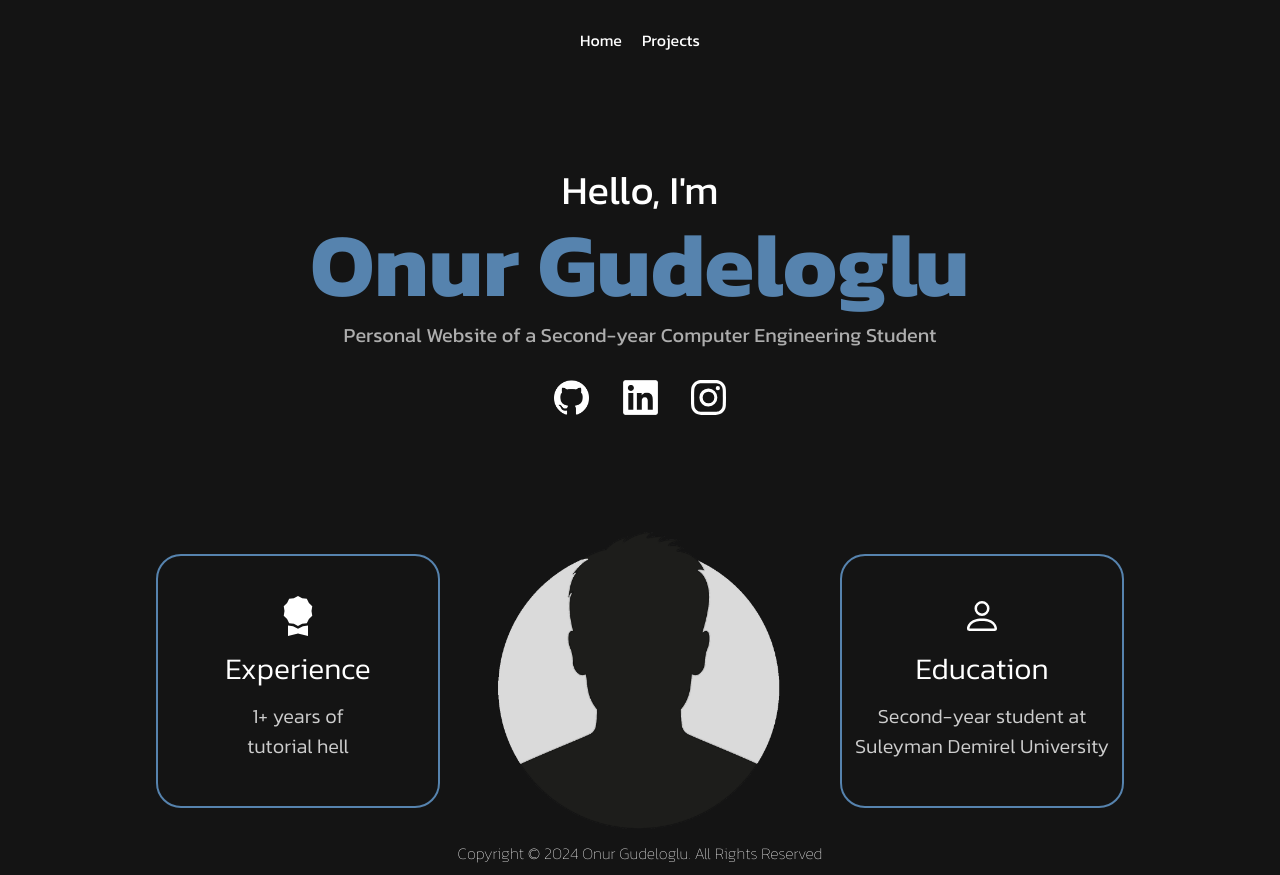
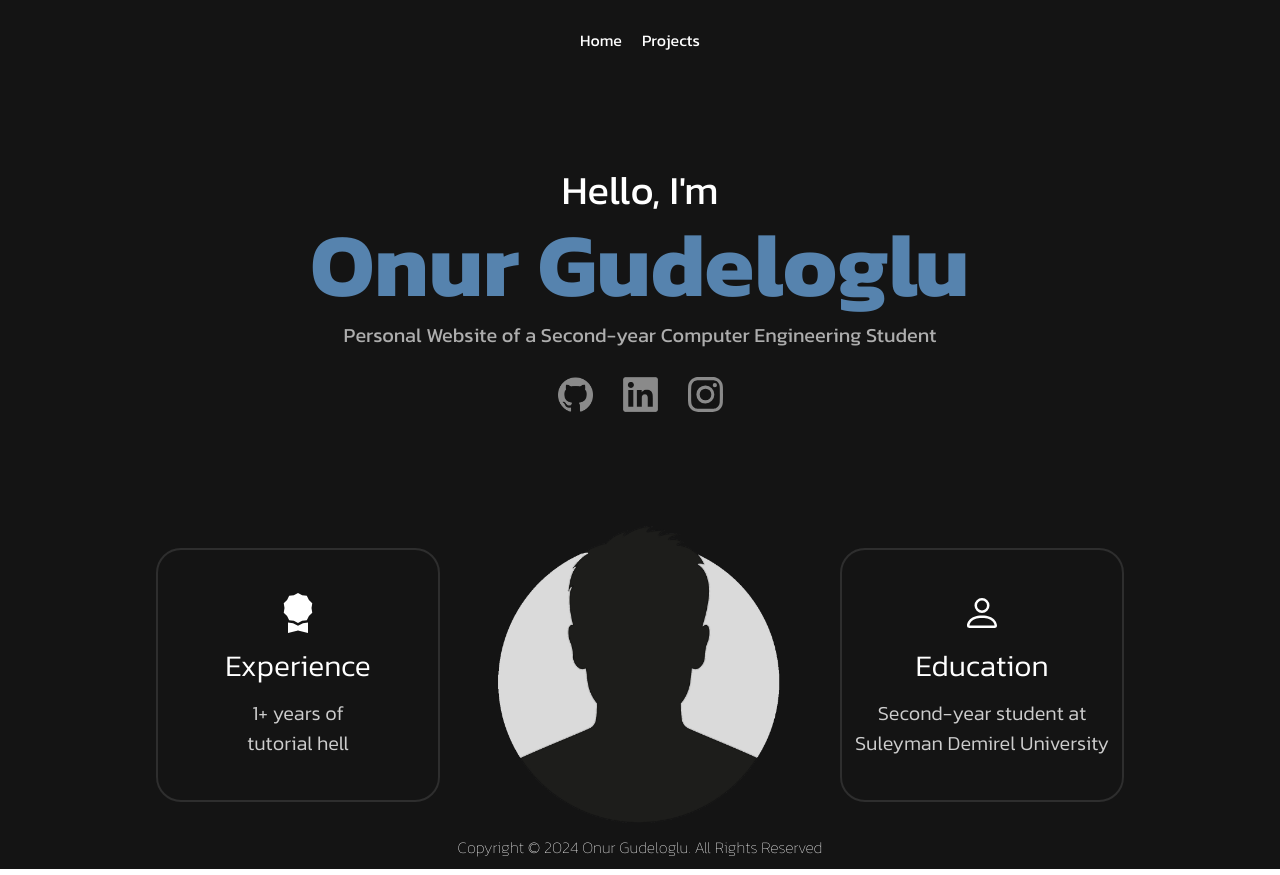
Before and after one commit to Fanitonia/personal-website, a plain HTML site: page index.html in a window 1280 px wide. Drawn offline with Linux system fonts and the light colour scheme.

Commit message:
improvements

```diff
--- a/index.html
+++ b/index.html
@@ -6,6 +6,7 @@
     <title>Onur Gudeloglu</title>
     <link rel="stylesheet" href="style.css">
     <link rel="stylesheet" href="mediaqueries.css">
+    <link rel="icon" href="./assets/title-logo.png" type="image/png">
     <link rel="preconnect" href="https://fonts.googleapis.com">
     <link rel="preconnect" href="https://fonts.gstatic.com" crossorigin>
     <link href="https://fonts.googleapis.com/css2?family=Kanit:ital,wght@0,100;0,200;0,300;0,400;0,500;0,600;0,700;0,800;0,900;1,100;1,200;1,300;1,400;1,500;1,600;1,700;1,800;1,900&display=swap" rel="stylesheet">
--- a/style.css
+++ b/style.css
@@ -76,16 +76,22 @@ h3 {
 /* SOCIAL MEDIA LINKS */
 
 .social-media {
+    display: flex;
+    align-items: center;
     padding: 30px;
+    max-height: 35px ;
 }
 .social-media img {
+
+    opacity: 0.5;
     margin: 0 15px;
     height: 35px;
 }
 
 .social-media img:hover {
-    opacity: 0.3;
-    transition: all 300ms ease;
+    height: 40px;
+    opacity: 1;
+    transition: all 300ms ease-in-out;
 }
 
 /* SUMMARY PART*/
@@ -102,19 +108,25 @@ h3 {
 .details-container {
     display: flex;
     flex-direction: column;
+    justify-content: center;
     align-items: center;
     height: 250px;
     width: 20%;
     min-width: 280px;
     margin: 0px 50px;
-    border: 2px solid rgb(86, 131, 174);
+    border: 2px solid rgb(46, 46, 46);
     border-radius: 25px;
+}
+
+.details-container:hover {
+    border: 2px solid rgb(86, 131, 174, 0.7);
+    box-shadow: 0px 0px 5px 1px rgb(86, 131, 174, 0.5);
+    transition: all 300ms ease;
 }
 
 .details-container img {
     height: 40px;
     min-height: 40px;
-    padding-top: 40px;
 }
 
 .details-p {
```
Also changed, not shown: assets/title-logo.png (added).
